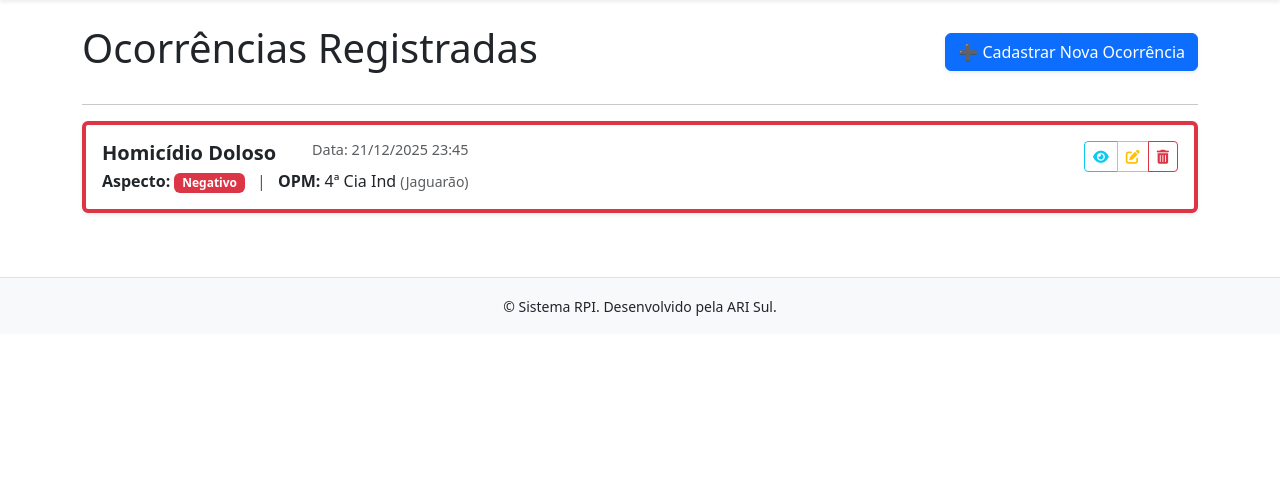
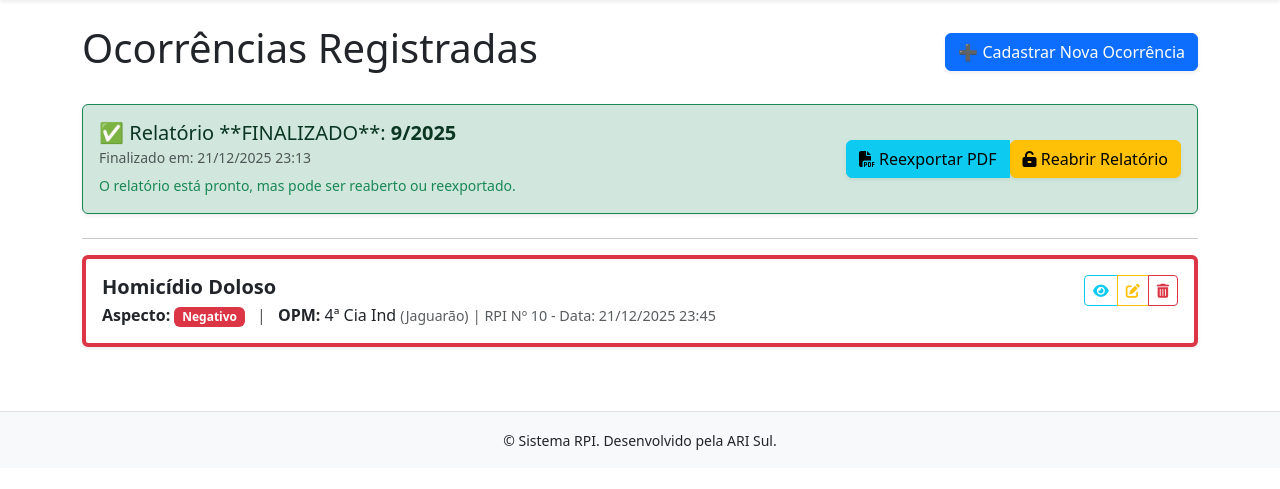
Before and after one commit to PWSRS/rpi, a Django app: page / in a window 1280 px wide. Shown: the part 69-558 px from the top of the page. Run offline with Django 5.2, Linux system fonts and the light colour scheme; a user stored in the database is signed in; data comes from the database, SQL or seed files in the repository; both versions use the stored data as it was after the commit; some libraries are stand-ins or nearby versions.

Commit message:
atualizações

```diff
--- a/rpi/models.py
+++ b/rpi/models.py
@@ -110,7 +110,9 @@ class RelatorioDiario(models.Model):
     nr_relatorio = models.PositiveIntegerField(verbose_name="Número do Relatório")
     ano_criacao = models.PositiveIntegerField(verbose_name="Ano de Criação")
     data_inicio = models.DateTimeField(verbose_name="Início do Período (24h)")
-    data_fim = models.DateTimeField(verbose_name="Fim do Período (24h)")
+    data_fim = models.DateTimeField(
+        null=True, blank=True, verbose_name="Fim do Período (24h)"
+    )
     data_criacao = models.DateTimeField(auto_now_add=True)
     finalizado = models.BooleanField(default=False, verbose_name="Relatório Finalizado")
     usuario_responsavel = models.ForeignKey(
--- a/rpi/templates/rpi/ocorrencia_list.html
+++ b/rpi/templates/rpi/ocorrencia_list.html
@@ -13,6 +13,7 @@
     </div>
 
     {% if relatorio_atual %}
+        {% if not relatorio_atual.finalizado %}
             <div class="alert alert-warning d-flex justify-content-between align-items-center shadow-sm border-warning mb-4">
 
                 <div>
@@ -31,10 +32,41 @@
                 </form>
 
             </div>
+
+        {% else %}
+            <div class="alert alert-success d-flex justify-content-between align-items-center shadow-sm border-success mb-4">
+
+                <div>
+                    <h5 class="mb-0">✅ Relatório **FINALIZADO**:
+                        <strong>{{ relatorio_atual.nr_relatorio }}/{{ relatorio_atual.ano_criacao }}</strong>
+                    </h5>
+                    <small class="text-muted">Finalizado em: {{ relatorio_atual.data_fim|date:"d/m/Y H:i" }}</small>
+                    <p class="mb-0 mt-1">
+                        <small class="text-success">O relatório está pronto, mas pode ser reaberto ou reexportado.</small>
+                    </p>
+                </div>
+
+                <div class="btn-group" role="group" aria-label="Ações Relatório Finalizado">
+
+                    <a href="{% url 'reexportar_pdf' relatorio_atual.pk %}" class="btn btn-info shadow-sm" title="Gerar PDF Novamente">
+                        <i class="fas fa-file-pdf"></i> Reexportar PDF
+                    </a>
+
+                    <form method="post" action="{% url 'reabrir_relatorio' relatorio_atual.pk %}" style="margin: 0;">
+                        {% csrf_token %}
+                        <button type="submit"
+                                class="btn btn-warning shadow-sm">
+                            <i class="fas fa-unlock-alt"></i> Reabrir Relatório
+                        </button>
+                    </form>
+
+                </div>
+
+            </div>
+        {% endif %}
     {% endif %}
 
     <hr>
-
 <div class="row">
     {% for ocorrencia in ocorrencias %}
         <div class="col-12">
@@ -44,9 +76,6 @@
                         <div>
                             <h5 class="card-title mb-1">
                                 <strong>{{ ocorrencia.natureza.nome }}</strong>
-                                <span class="text-muted float-end" style="font-size: 0.9rem;">
-                                    <!--ID: {{ ocorrencia.pk }} - --> Data: {{ ocorrencia.data_hora_fato|date:"d/m/Y H:i" }}
-                                </span>
                             </h5>
                             <p class="card-text mb-0">
                                 <strong>Aspecto:</strong>
@@ -56,6 +85,9 @@
                                 <span class="mx-2 text-muted">|</span>
                                 <strong>OPM:</strong> {{ ocorrencia.opm.sigla }}
                                 <small class="text-muted">({{ ocorrencia.opm.municipio.nome }})</small>
+                                <span class="text-muted" style="font-size: 0.9rem;">
+                                   | RPI Nº {{ ocorrencia.pk }} - Data: {{ ocorrencia.data_hora_fato|date:"d/m/Y H:i" }}
+                                </span>
                             </p>
                         </div>
 
--- a/rpi/urls.py
+++ b/rpi/urls.py
@@ -29,4 +29,8 @@ urlpatterns = [
     ),
     # Iniciar Dia (EXISTENTE)
     path("iniciar/", views.iniciar_dia, name="iniciar_dia"),
+    path('relatorio/<int:pk>/reabrir/', views.reabrir_relatorio, name='reabrir_relatorio'),
+    path('relatorio/<int:pk>/reexportar/', views.reexportar_pdf, name='reexportar_pdf'),
+    # ...
+
 ]
--- a/rpi/views.py
+++ b/rpi/views.py
@@ -1,3 +1,6 @@
+from django.contrib.staticfiles.finders import find  # Para achar o arquivo estático
+import urllib.parse, urllib.request  # Para converter o caminho do sistema em uma URI (file:///)
+from django.conf import settings  # Para acessar a configuração STATIC_ROOT
 from django.shortcuts import render, redirect, get_object_or_404
 from django.views.generic import (
     ListView,
@@ -93,6 +96,74 @@ def finalizar_relatorio(request, pk):
     return redirect("ocorrencia_list")
 
 
+# NOVO: Reverte o status de finalização do relatório para permitir a edição
+@login_required
+def reabrir_relatorio(request, pk):
+    """
+    Permite que um usuário reabra um relatório finalizado (finalizado=False)
+    para corrigir ou adicionar ocorrências.
+    """
+    # 🚨 Buscamos o objeto garantindo que o usuário seja o responsável
+    relatorio = get_object_or_404(
+        RelatorioDiario, pk=pk, usuario_responsavel=request.user
+    )
+
+    if request.method == "POST":
+        # 1. Reverte o estado de finalização
+        relatorio.finalizado = False
+        relatorio.data_fim = None  # Limpa a data de finalização
+        relatorio.save()
+
+        # 2. Mensagem e redirecionamento com Cache Buster (para atualizar o status na lista)
+        messages.warning(
+            request,
+            f"Relatório {relatorio.nr_relatorio} foi REABERTO para edição. Lembre-se de FINALIZAR novamente!",
+        )
+        url_destino = reverse("ocorrencia_list")
+        url_destino_com_cache_buster = (
+            f"{url_destino}?refresh={datetime.now().timestamp()}"
+        )
+
+        return redirect(url_destino_com_cache_buster)
+
+    # Se for GET, apenas redireciona
+    return redirect("ocorrencia_list")
+
+
+# NOVO: Permite reexportar o PDF mesmo que o relatório esteja finalizado
+@login_required
+def reexportar_pdf(request, pk):
+    """
+    Gera o PDF do Relatório Diário, ignorando o status 'finalizado'.
+    Retorna o HttpResponse do PDF para download.
+    """
+    relatorio = get_object_or_404(
+        RelatorioDiario, pk=pk, usuario_responsavel=request.user
+    )
+
+    # 1. Tenta gerar e retornar o PDF (Download)
+    try:
+        # A função gerar_pdf_relatorio_weasyprint já retorna o HttpResponse de download
+        pdf_response = gerar_pdf_relatorio_weasyprint(relatorio)
+        messages.info(request, "PDF reexportado com sucesso!")
+        return pdf_response
+
+    except Exception as e:
+        # Se houver falha na geração do PDF, captura o erro e redireciona
+        messages.error(
+            request,
+            f"Falha ao reexportar o PDF. O relatório foi reaberto e não finalizado. Erro: {e}",
+        )
+        print(f"ERRO DE REEXPORTAÇÃO DE PDF: {e}")
+
+        # Redireciona com cache-buster
+        url_destino = reverse("ocorrencia_list")
+        url_destino_com_cache_buster = (
+            f"{url_destino}?refresh={datetime.now().timestamp()}"
+        )
+        return redirect(url_destino_com_cache_buster)
+
+
 @login_required
 def iniciar_dia(request):
     relatorio_aberto = RelatorioDiario.obter_relatorio_atual(request.user)
@@ -131,10 +202,18 @@ class OcorrenciaListView(LoginRequiredMixin, ListView):
 
     def get_context_data(self, **kwargs):
         context = super().get_context_data(**kwargs)
-        # ESTA LINHA É A CHAVE: Ela busca se existe um relatório aberto agora
-        context["relatorio_atual"] = RelatorioDiario.obter_relatorio_atual(
-            self.request.user
-        )
+
+        # 🚨 CORREÇÃO CRÍTICA: Não use o método que filtra 'finalizado=False'.
+        # Busque o ÚLTIMO relatório do usuário, independentemente do status.
+        context["relatorio_atual"] = (
+            RelatorioDiario.objects.filter(usuario_responsavel=self.request.user)
+            .order_by("-data_inicio")
+            .first()
+        )  # <-- Apenas o mais recente, aberto ou fechado.
+
+        # O resto do template (que usa `{% if not relatorio_atual.finalizado %}` ou `{% else %}`)
+        # fará o trabalho de decidir qual alerta mostrar.
+
         return context
 
 
@@ -336,14 +415,8 @@ class OcorrenciaDeleteView(LoginRequiredMixin, DeleteView):
 
 
 def gerar_pdf_relatorio_weasyprint(relatorio_diario):
-    """
-    Gera um PDF completo do Relatório Diário usando WeasyPrint.
-    A função consulta todas as ocorrências (gerais) e as ocorrências CVLI consumadas separadamente,
-    pré-processando os dados para simplificar o template HTML.
-    """
 
     # 1. CONSULTA GERAL OTIMIZADA E ORDENADA
-    # Esta consulta busca TODAS as ocorrências do relatório, ordenadas por data para a numeração.
     ocorrencias_qs = (
         relatorio_diario.ocorrencias.select_related("natureza", "opm", "opm__municipio")
         .prefetch_related("envolvidos")
@@ -351,12 +424,10 @@ def gerar_pdf_relatorio_weasyprint(relatorio_diario):
     )
 
     # 2. CONSULTA CVLI CONSUMADO
-    # Esta consulta busca apenas os CVLIs consumados, prefetchando SOMENTE as vítimas (tipo_participante='V').
     cvli_qs = (
         Ocorrencia.objects.filter(
             relatorio_diario=relatorio_diario,
-            tipo_acao="C",  # Assumindo que 'C' = Consumado
-            # Ajuste a lista de naturezas se tiver nomes diferentes no seu banco de dados
+            tipo_acao="C",
             natureza__nome__in=[
                 "Homicídio Doloso",
                 "Latrocínio",
@@ -367,7 +438,6 @@ def gerar_pdf_relatorio_weasyprint(relatorio_diario):
         )
         .select_related("natureza", "opm", "opm__municipio")
         .prefetch_related(
-            # Prefetch especial que busca apenas as vítimas para a contagem da tabela
             Prefetch(
                 "envolvidos",
                 queryset=Envolvido.objects.filter(tipo_participante="V"),
@@ -377,43 +447,35 @@ def gerar_pdf_relatorio_weasyprint(relatorio_diario):
         .order_by("data_hora_fato")
     )
 
-    # 3. PRÉ-PROCESSAMENTO DE DADOS (AGORA MAIS ROBUSTO CONTRA VALORES NULOS)
+    # 3. PRÉ-PROCESSAMENTO DE DADOS (seu código)
     ocorrencias_com_dados = []
     for ocorrencia in ocorrencias_qs:
 
-        # 3.1. TRATAMENTO DA SIGLA OPM (Proteção contra ocorrencia.opm ser None)
-        sigla_opm_limpa = "OPM Não Definida"  # Valor Padrão
+        # 3.1. TRATAMENTO DA SIGLA OPM
+        sigla_opm_limpa = "OPM Não Definida"
         if ocorrencia.opm:
             try:
-                # Tenta split, se falhar (se ' - ' não existir), usa a sigla inteira.
                 sigla_opm_limpa = ocorrencia.opm.sigla.split(" - ")[0]
             except:
                 sigla_opm_limpa = ocorrencia.opm.sigla
 
-        # 3.2. TRATAMENTO DO PRIMEIRO ENVOLVIDO (Proteção contra Envolvido ser None)
+        # 3.2. TRATAMENTO DO PRIMEIRO ENVOLVIDO
         primeiro_envolvido_str = ""
         primeiro_envolvido = ocorrencia.envolvidos.first()
 
         if primeiro_envolvido:
-            # Proteção contra campos individuais serem None/Vazios
             nome = getattr(primeiro_envolvido, "nome", "NÃO INFORMADO")
             idade = getattr(primeiro_envolvido, "idade", "??")
-
-            # Pega a descrição de antecedentes de forma segura
             antecedentes_display = (
                 "sem antecedentes criminais"
                 if primeiro_envolvido.antecedentes == "N"
                 else "com antecedentes criminais"
             )
-
-            # Pega a descrição do tipo de participante (usa 'participante' se falhar)
             tipo_participante = (
                 primeiro_envolvido.get_tipo_participante_display().lower()
                 if primeiro_envolvido.tipo_participante
                 else "participante"
             )
-
-            # Monta a frase de forma segura
             primeiro_envolvido_str = (
                 f"uma guarnição durante patrulhamento motorizado, em contato com "
                 f"a {tipo_participante} "
@@ -431,11 +493,32 @@ def gerar_pdf_relatorio_weasyprint(relatorio_diario):
         )
 
     # 4. MONTAGEM DO CONTEXTO PARA O TEMPLATE
+
+    # 🚨 CORREÇÃO: CÓDIGO FALTANTE PARA DEFINIR LOGO_URI 🚨
+    # Obtém o caminho ABSOLUTO do logo e converte para URI (file:///)
+    logo_file_path = find("rpi/img/logo.png")
+    logo_uri = ""
+    if logo_file_path:
+        # Cria a URI no formato file:///
+        logo_uri = urllib.parse.urljoin(
+            "file:", urllib.request.pathname2url(logo_file_path)
+        )
+
+    # CÓDIGO EXISTENTE: Obtém o caminho ABSOLUTO do CSS e converte para URI (file:///)
+    css_file_path = find("rpi/css/rpi.css")
+    css_uri = ""
+    if css_file_path:
+        # Cria a URI no formato file:///
+        css_uri = urllib.parse.urljoin(
+            "file:", urllib.request.pathname2url(css_file_path)
+        )
+
     context = {
         "relatorio": relatorio_diario,
-        "ocorrencias": ocorrencias_com_dados,  # Ocorrências para o Sumário e Detalhes
-        "cvli_ocorrencias": cvli_qs,  # Ocorrências para a Tabela CVLI
-        # 'user': request.user # Pode ser útil para cabeçalhos (se o user não for acessível via relatorio_diario.usuario_responsavel)
+        "ocorrencias": ocorrencias_com_dados,
+        "cvli_ocorrencias": cvli_qs,
+        "logo_uri": logo_uri,  # <-- AGORA DEFINIDA!
+        "css_uri": css_uri,  # <-- AGORA DEFINIDA!
     }
 
     # 5. RENDERIZAÇÃO E GERAÇÃO DO PDF
@@ -443,13 +526,29 @@ def gerar_pdf_relatorio_weasyprint(relatorio_diario):
     # Renderiza o template HTML ('rpi/relatorio_pdf.html')
     html_string = render_to_string("rpi/relatorio_pdf.html", context)
 
-    # Gera o PDF
-    pdf_file = HTML(string=html_string).write_pdf()
+    # Obtém o STATIC_ROOT ou um fallback (necessário para resolver o CSS caso a URI falhe)
+    static_root = settings.STATIC_ROOT
+    if not static_root:
+        try:
+            # Tenta encontrar a raiz estática via um arquivo CSS
+            static_root = find("rpi/css/rpi.css").replace("rpi/css/rpi.css", "")
+        except:
+            static_root = None  # Se falhar, WeasyPrint pode ter problemas com o CSS
+
+    # Gera o PDF, usando o STATIC_ROOT como base_url (principalmente para o CSS)
+    pdf_file = HTML(
+        string=html_string,
+        base_url=static_root,
+    ).write_pdf()
 
     # 6. CONFIGURAÇÃO DA RESPOSTA HTTP (Força o download)
-    filename = (
-        f"Relatorio_{relatorio_diario.nr_relatorio}_{relatorio_diario.ano_criacao}.pdf"
-    )
+
+    # 1. Formata a data de início para o padrão DD.MM.AAAA
+    data_formatada = relatorio_diario.data_inicio.strftime("%d.%m.%Y")
+
+    # 2. Constrói o novo nome do arquivo
+    filename = f"RELATÓRIO PERIÓDICO DE INTELIGÊNCIA Nº {relatorio_diario.nr_relatorio} - ARI SUL - {data_formatada}.pdf"
+
     response = HttpResponse(pdf_file, content_type="application/pdf")
     response["Content-Disposition"] = f'attachment; filename="{filename}"'
 
```
Also changed, not shown: rpi/static/rpi/css/rpi.css (added, +68 -0 lines), rpi/templates/rpi/relatorio_pdf.html (+3 -30 lines), rpi/templatetags/relatorio_filtros.py (added, +41 -0 lines), db.sqlite3, rpi/migrations/0002_alter_relatoriodiario_data_fim.py (added), rpi/static/rpi/img/logo.png (added), rpi/templatetags/__init__.py (added). Lines whose indentation alone changed are shown as unchanged.
